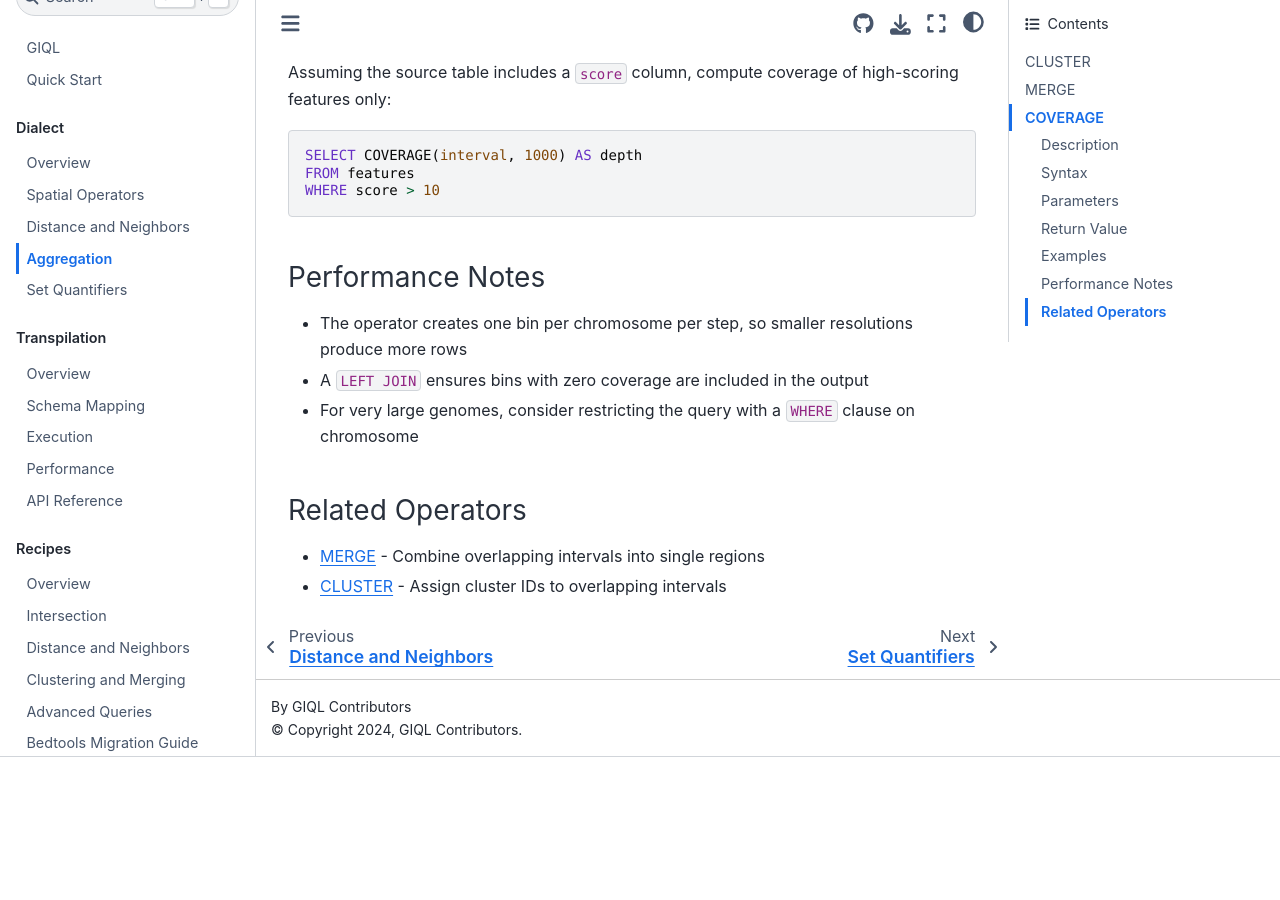
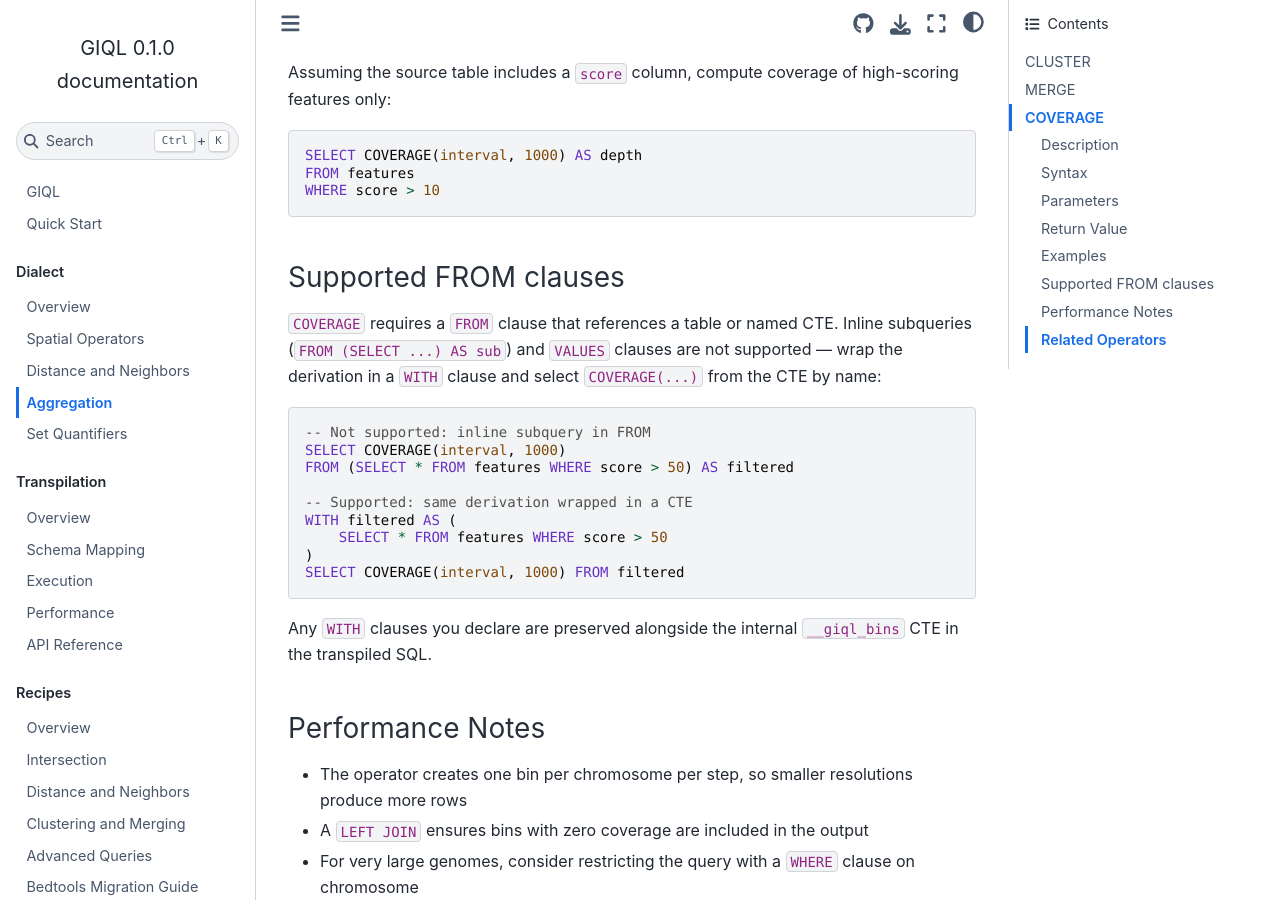
Before and after one commit to abdenlab/giql, a Sphinx documentation site: the page built from docs/dialect/aggregation-operators.rst, in a window 1280 px wide and 900 px high, scrolled down 9242 px. Built offline with Sphinx 7.4.7 and the Sphinx Book theme 1.1.4, drawn with Linux system fonts in a browser that asks for light colours; before the commit the page ends 9999 px from its top, so only the background shows below that.

Commit message:
docs: Clarify supported COVERAGE FROM clauses and CTE workaround
The COVERAGE operator reference page did not explain what FROM shapes
are accepted, and the ValueError raised when an unsupported FROM is
encountered did not point users at the CTE-wrap workaround. Add a
"Supported FROM clauses" section with a before/after example and
extend the error message to tell users to wrap the derivation in a
WITH clause.

Also note that user-defined CTEs are preserved alongside the internal
__giql_bins CTE, so composing COVERAGE over a pre-filtering CTE is
the canonical way to work around the inline-subquery limitation.

```diff
--- a/docs/dialect/aggregation-operators.rst
+++ b/docs/dialect/aggregation-operators.rst
@@ -442,6 +442,25 @@
    FROM features
    WHERE score > 10
 
+Supported FROM clauses
+~~~~~~~~~~~~~~~~~~~~~~
+
+``COVERAGE`` requires a ``FROM`` clause that references a table or named CTE. Inline subqueries (``FROM (SELECT ...) AS sub``) and ``VALUES`` clauses are not supported — wrap the derivation in a ``WITH`` clause and select ``COVERAGE(...)`` from the CTE by name:
+
+.. code-block:: sql
+
+   -- Not supported: inline subquery in FROM
+   SELECT COVERAGE(interval, 1000)
+   FROM (SELECT * FROM features WHERE score > 50) AS filtered
+
+   -- Supported: same derivation wrapped in a CTE
+   WITH filtered AS (
+       SELECT * FROM features WHERE score > 50
+   )
+   SELECT COVERAGE(interval, 1000) FROM filtered
+
+Any ``WITH`` clauses you declare are preserved alongside the internal ``__giql_bins`` CTE in the transpiled SQL.
+
 Performance Notes
 ~~~~~~~~~~~~~~~~~
 
```
Also changed, not shown: 1 other file.
